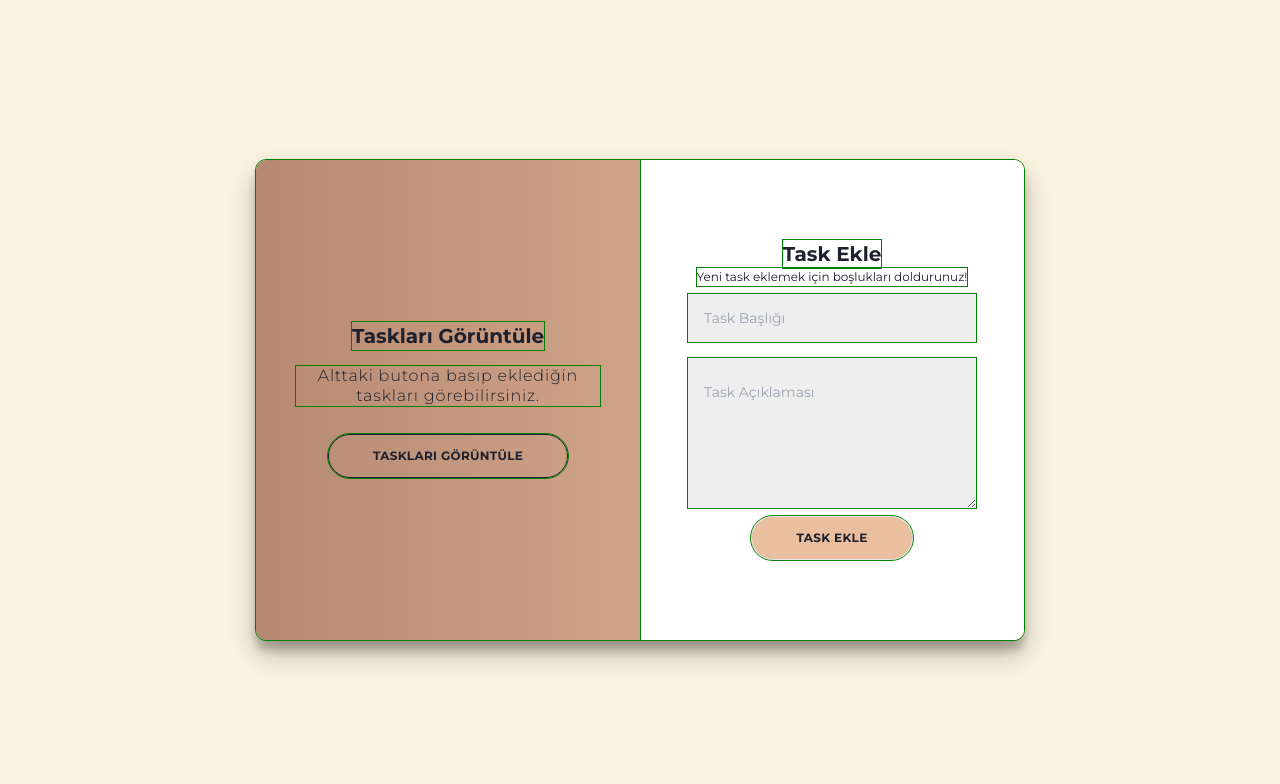
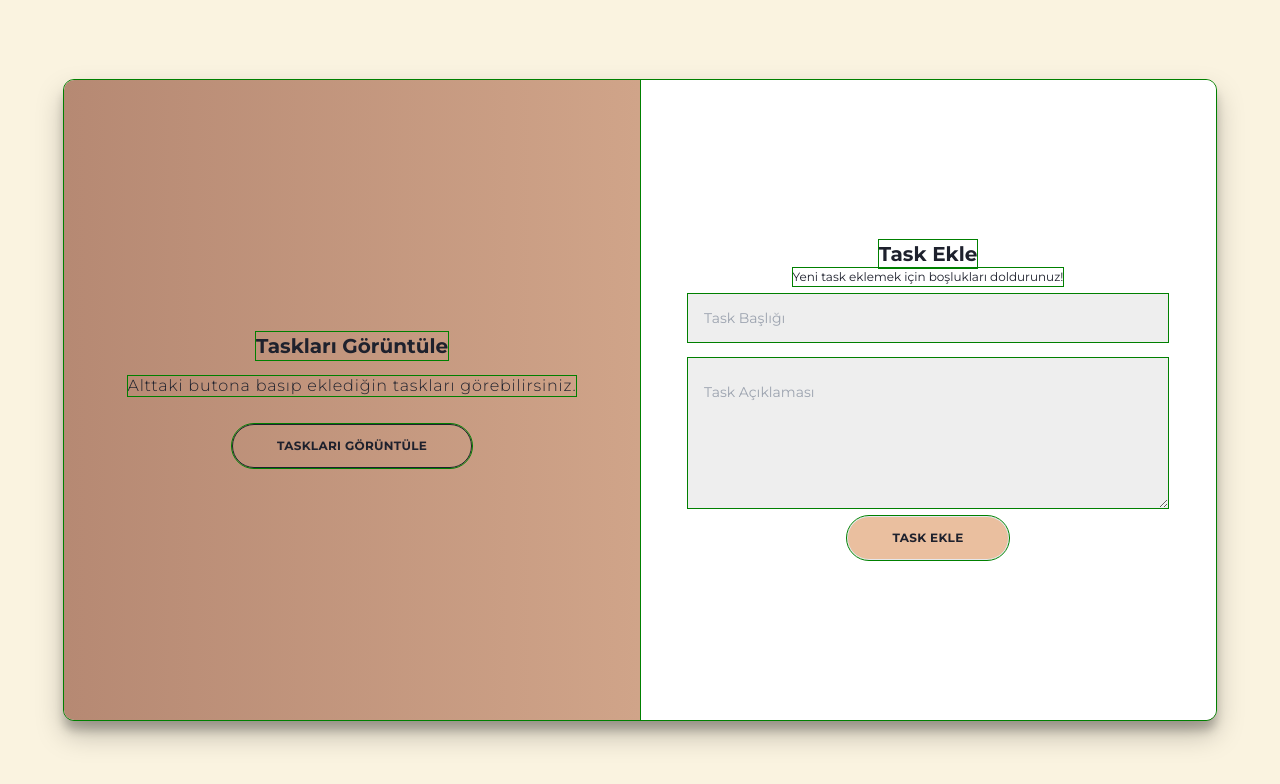
Before and after one commit to ouzaltun/TooDo-App-React-Tailwind, a React (Vite) app: page / in a window 1280 px wide. Shown: the top 784 px of the page. Built offline with nearby package versions, Linux system fonts and the light colour scheme.

Commit message:
Tasklist transform translate animate
Tasklist transform translate animate

```diff
--- a/src/components/TaskList.jsx
+++ b/src/components/TaskList.jsx
@@ -2,13 +2,11 @@ import React from "react";
 function SignInForm({ tasks32 }) {
   console.log(tasks32);
   return (
-    <div className="absolute top-0 h-full w-full flex flex-col justify-center items-center tasklist-container">
-      <h1 className="font-bold absolute top-0 mt-10 text-xl">
-        Oluşturulan Tasklar
-      </h1>
-      <div className="grid grid-cols-1 md:grid-cols-2  px-4 gap-y-4 w-full  gap-x-2 justify-center items-center ">
+    <div className="m-0 bottom-0  flex flex-col justify-center items-center !translate-x-0 sasa  overlay-left  overlay-panel">
+      <h1 className="font-bold  top-0 mt-10 text-xl">Oluşturulan Tasklar</h1>
+      <div className="grid grid-cols-1 md:grid-cols-2 py-4 h-full   w-full  gap-x-2 justify-center items-start ">
         {tasks32.map((e) => (
-          <div>sa</div>
+          <div className="px-6 py-4">sa</div>
         ))}
       </div>
     </div>
--- a/src/index.css
+++ b/src/index.css
@@ -24,9 +24,9 @@ button.ghost {
   box-shadow: 0 14px 28px rgba(0, 0, 0, 0.25), 0 10px 10px rgba(0, 0, 0, 0.22);
   position: relative;
   overflow: hidden;
-  width: 768px;
+  width: 90vw;
   max-width: 100%;
-  min-height: 480px;
+  min-height: 80vh;
 }
 
 .form-container {
@@ -129,6 +129,9 @@ button.ghost {
 .container.right-panel-active .overlay-left {
   transform: translateX(0);
 }
+.container.right-panel-active .sasa {
+  transform: translateX(50%) !important;
+}
 
 .overlay-right {
   right: 0;
```
